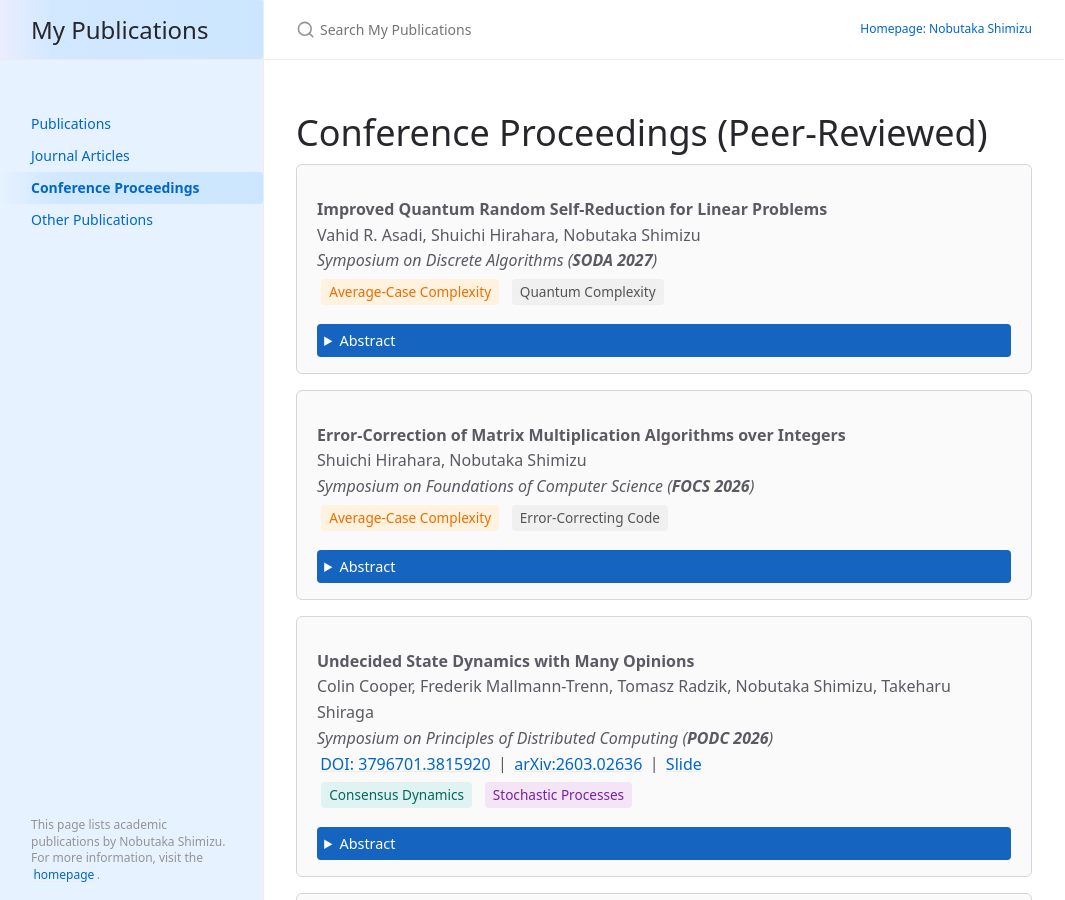
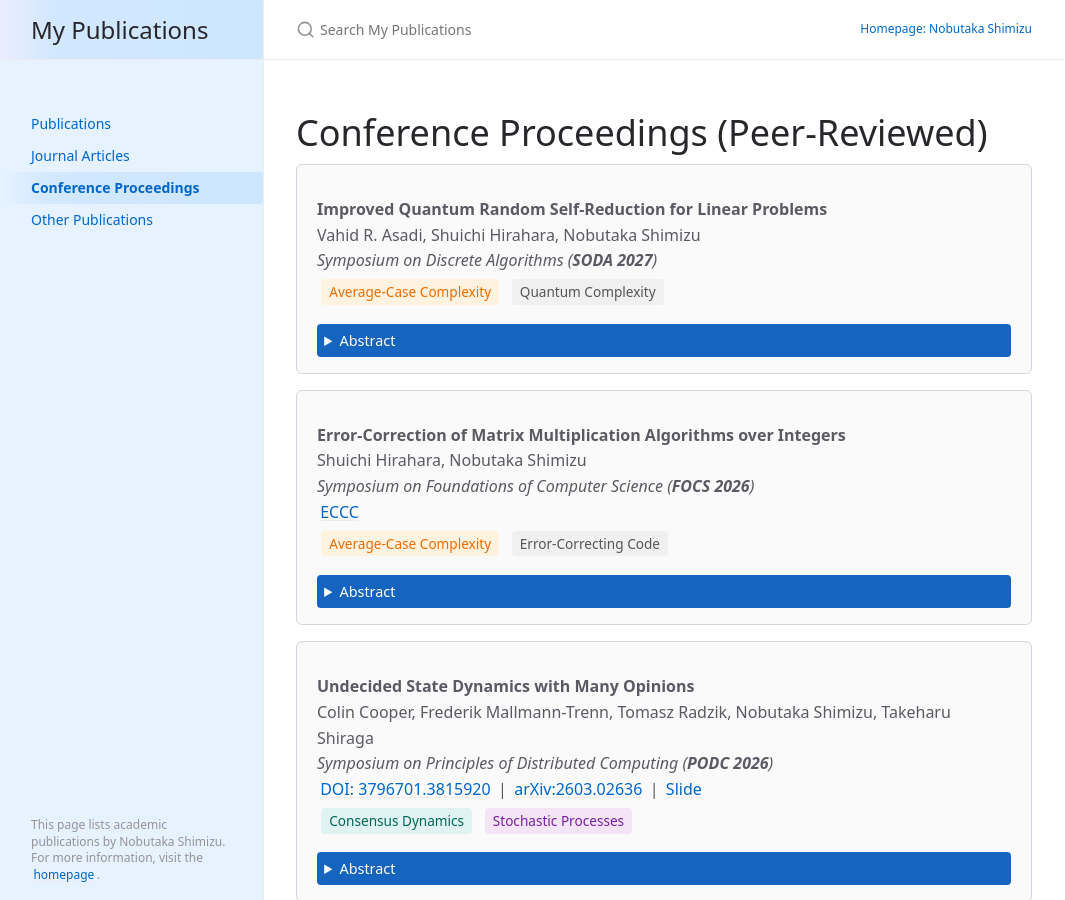
Before and after one commit to NobutakaShimizu/mypapers, a Jekyll site: the page built from docs/conference.md, in a window 1280 px wide and 900 px high. Shown: the whole window, without its empty margins (0-1065 px from the left). Built offline with Jekyll 4.4.1, drawn with Linux system fonts in a browser that asks for light colours; cached includes are drawn as plain includes.

Commit message:
Added a link to the ECCC report for the "Error-Correction of Matrix Multiplication Algorithms over Integers" paper in the FOCS 2026 entry, improving access to relevant research materials.

```diff
--- a/docs/conference.md
+++ b/docs/conference.md
@@ -28,6 +28,7 @@ nav_order: 3
 <div class="paper" markdown="1">**Error-Correction of Matrix Multiplication Algorithms over Integers**<br>
   Shuichi Hirahara, Nobutaka Shimizu<br>
   *Symposium on Foundations of Computer Science (**FOCS 2026**)*<br>
+  [ECCC](https://eccc.weizmann.ac.il/report/2026/236/) <br>
   <span class="paper-tag complexity">Average-Case Complexity</span> <span class="paper-tag code">Error-Correcting Code</span>
   <details class="paper-abstract"><summary>Abstract</summary>
   <div class="paper-abstract-body">
```
